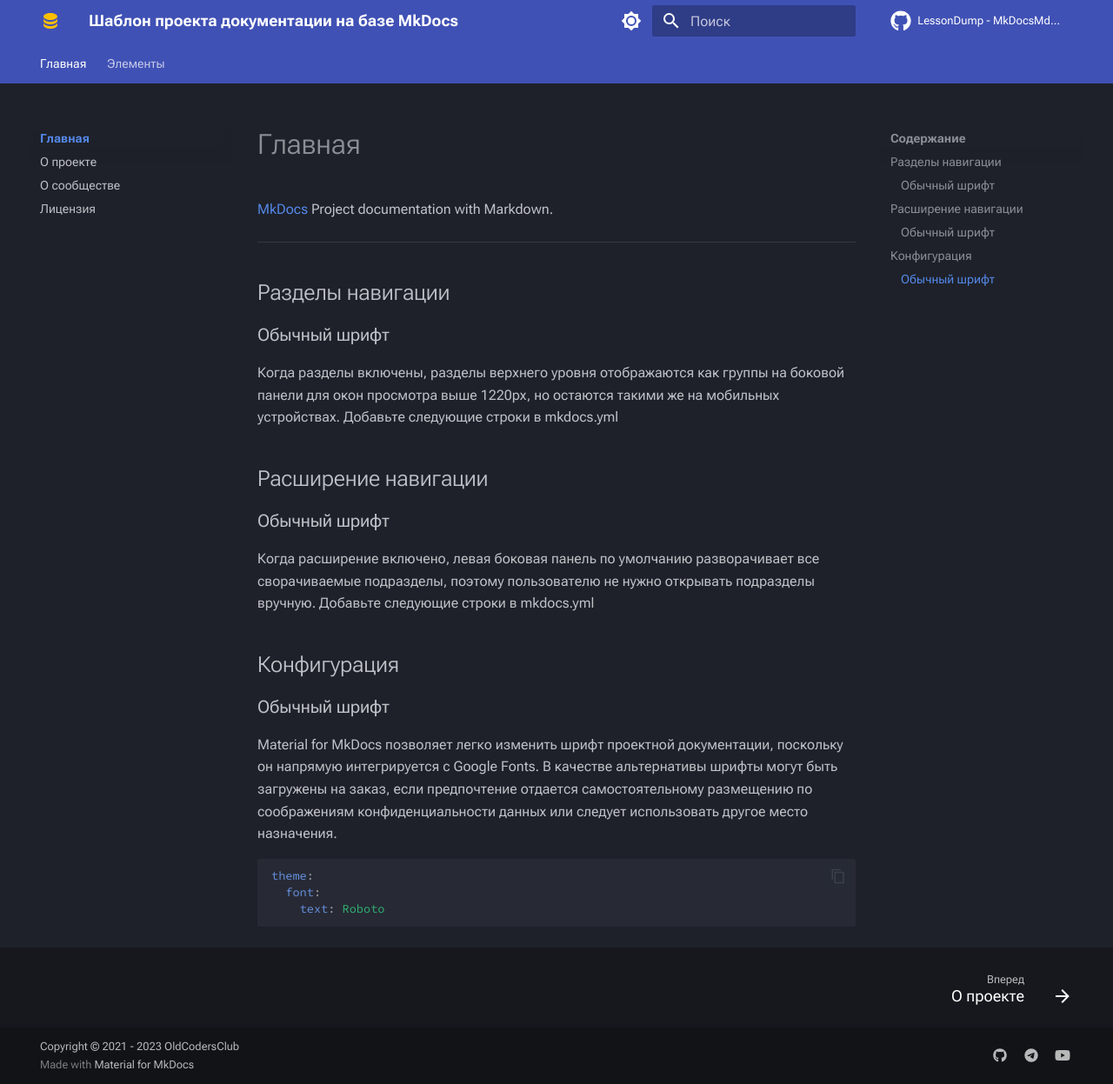
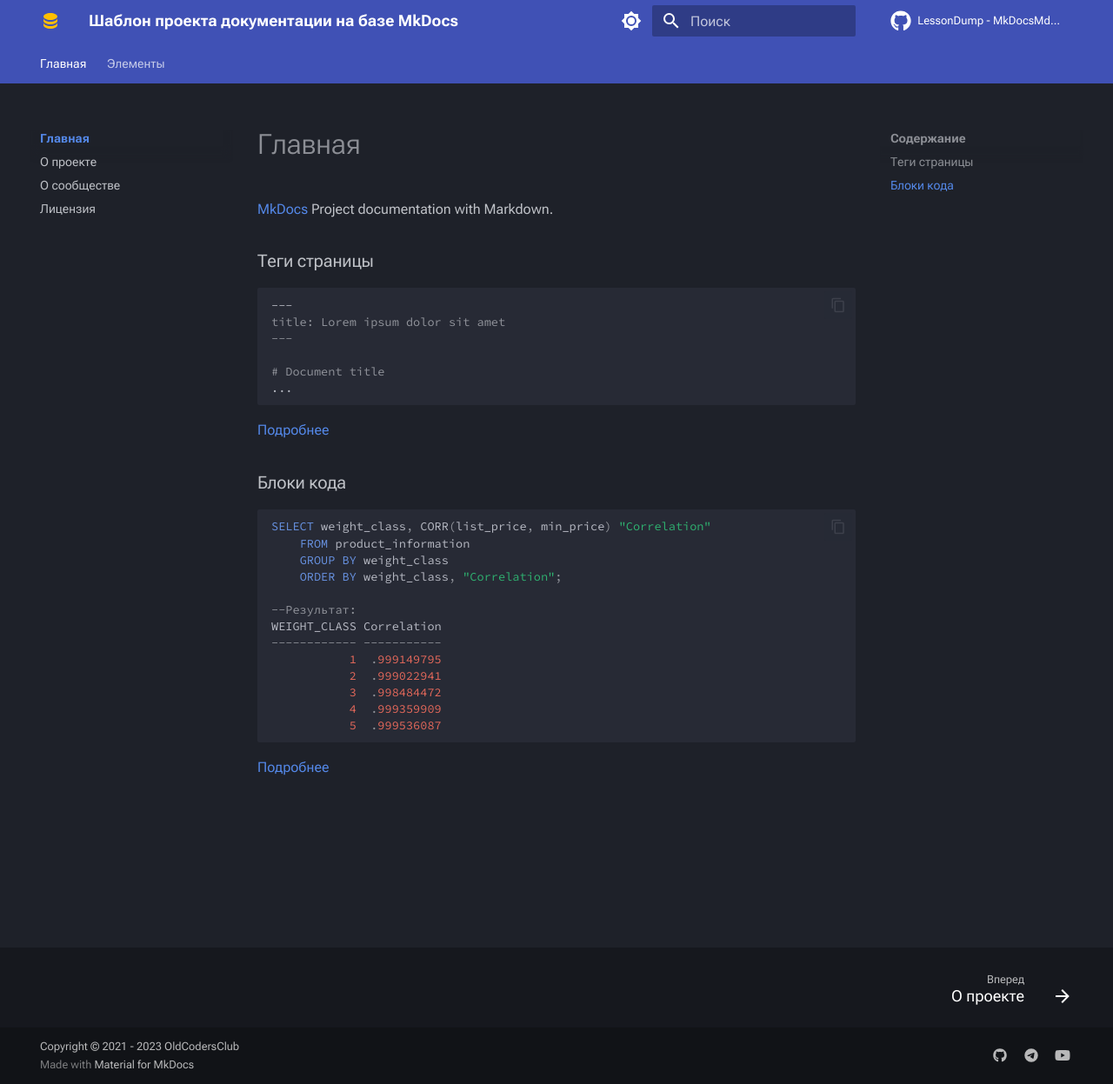
Before and after one commit to LessonDump/MkDocsMdTmpl, an MkDocs documentation site: the page built from docs/index.md, in a window 1280 px wide and 1247 px high. Shown: the whole window at 87% size. Built offline with MkDocs 1.6.1 and Material for MkDocs 9.7.7, drawn with Linux system fonts in a browser that asks for light colours; comment, search, counter and statistics services are not loaded.

Commit message:
fix(docs): fix `index.md`

````diff
--- a/docs/index.md
+++ b/docs/index.md
@@ -2,28 +2,35 @@
 
 [MkDocs](https://www.mkdocs.org/) Project documentation with Markdown.
 
+### Теги страницы
+
+``` markdown
+---
+title: Lorem ipsum dolor sit amet
 ---
 
-## Разделы навигации
+# Document title
+...
+```
 
-### Обычный шрифт
+[Подробнее](elements/reference.md)
 
-Когда разделы включены, разделы верхнего уровня отображаются как группы на боковой панели для окон просмотра выше 1220px, но остаются такими же на мобильных устройствах. Добавьте следующие строки в mkdocs.yml
+### Блоки кода
 
-## Расширение навигации
+``` sql
+SELECT weight_class, CORR(list_price, min_price) "Correlation"
+    FROM product_information
+    GROUP BY weight_class
+    ORDER BY weight_class, "Correlation";
 
-### Обычный шрифт
+--Результат:
+WEIGHT_CLASS Correlation
+------------ -----------
+           1  .999149795
+           2  .999022941
+           3  .998484472
+           4  .999359909
+           5  .999536087
+```
 
-Когда расширение включено, левая боковая панель по умолчанию разворачивает все сворачиваемые подразделы, поэтому пользователю не нужно открывать подразделы вручную. Добавьте следующие строки в mkdocs.yml
-
-## Конфигурация
-
-### Обычный шрифт
-
-Material for MkDocs позволяет легко изменить шрифт проектной документации, поскольку он напрямую интегрируется с Google Fonts. В качестве альтернативы шрифты могут быть загружены на заказ, если предпочтение отдается самостоятельному размещению по соображениям конфиденциальности данных или следует использовать другое место назначения.
-
-``` yaml
-theme:
-  font:
-    text: Roboto
-```
+[Подробнее](elements/code_blocks.md)
````
